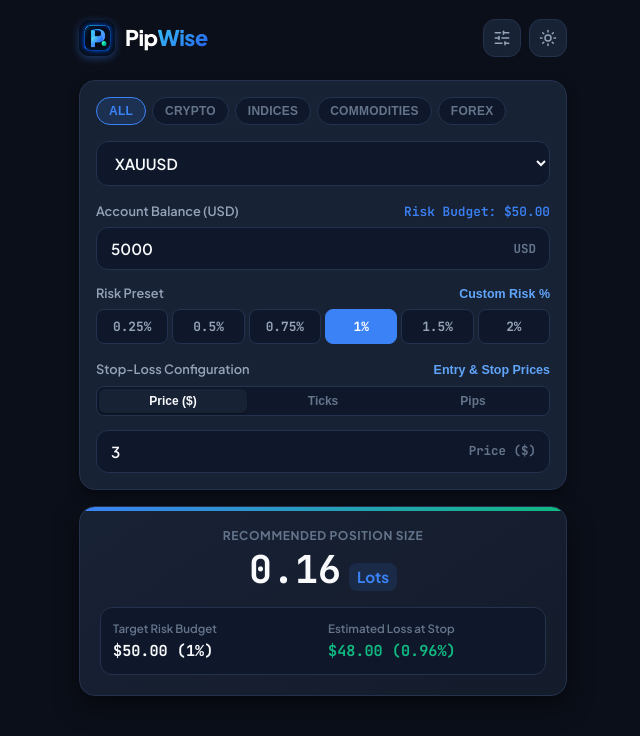
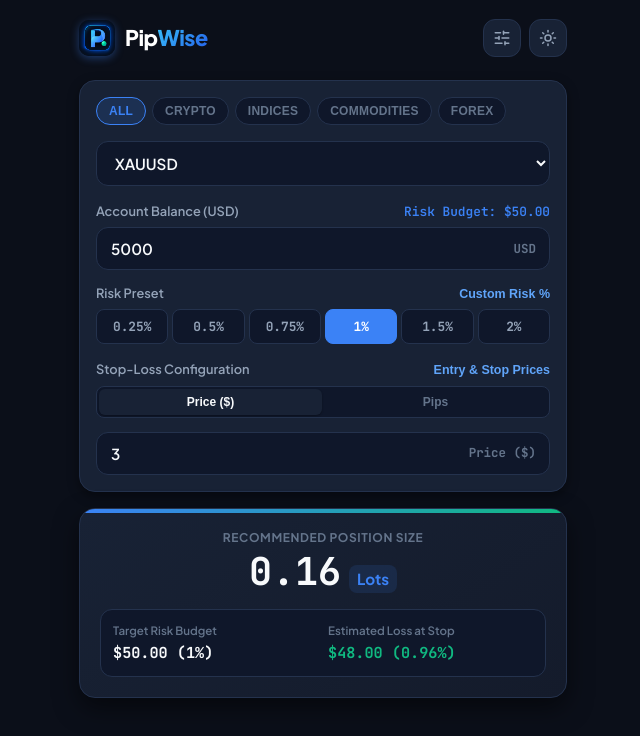
Before and after one commit to hemanthxctrl/PipWise, a React (Vite) app: page / in a window 1280 px wide. Shown: the top 736 px of the page, without its empty margins (317-957 px from the left). Built offline with nearby package versions, Linux system fonts and the light colour scheme.

Commit message:
Fix PWA install button and clean result card

```diff
--- a/src/App.tsx
+++ b/src/App.tsx
@@ -56,8 +56,58 @@ export const App: React.FC = () => {
   }, [theme]);
 
   // Active instrument specification (custom override if saved, otherwise default)
-  const activeSpec: InstrumentSpec =
+  const rawSpec: InstrumentSpec =
     customSpecs[symbol] || DEFAULT_INSTRUMENT_SPECS[symbol] || DEFAULT_INSTRUMENT_SPECS.XAUUSD;
+
+  // Sanitize activeSpec to guarantee 'ticks' is never a supported unit or default
+  const activeSpec: InstrumentSpec = React.useMemo(() => {
+    const supported = rawSpec.supportedStopUnits.filter(u => u !== 'ticks');
+    const finalSupported = supported.length > 0
+      ? supported
+      : (rawSpec.category === 'FOREX' ? ['price_diff', 'pips'] : ['price_diff', 'points']);
+    let defaultUnit = rawSpec.defaultStopUnit;
+    if (defaultUnit === 'ticks') {
+      defaultUnit = rawSpec.category === 'FOREX' ? 'pips' : 'price_diff';
+    }
+    return {
+      ...rawSpec,
+      supportedStopUnits: finalSupported,
+      defaultStopUnit: defaultUnit
+    };
+  }, [rawSpec]);
+
+  // Migrate any saved custom specs in localStorage that contain 'ticks'
+  useEffect(() => {
+    try {
+      const rawStored = window.localStorage.getItem('pipwise_instrument_specs');
+      if (rawStored && rawStored.includes('ticks')) {
+        const parsed = JSON.parse(rawStored) as Record<string, InstrumentSpec>;
+        let hasChanges = false;
+        const cleaned: Record<string, InstrumentSpec> = {};
+        for (const [key, spec] of Object.entries(parsed)) {
+          const supported = (spec.supportedStopUnits || []).filter(u => u !== 'ticks');
+          let def = spec.defaultStopUnit;
+          if (def === 'ticks') {
+            def = spec.category === 'FOREX' ? 'pips' : 'price_diff';
+            hasChanges = true;
+          }
+          if (supported.length !== (spec.supportedStopUnits || []).length) {
+            hasChanges = true;
+          }
+          cleaned[key] = {
+            ...spec,
+            supportedStopUnits: supported.length > 0 ? supported : ['price_diff', 'pips'],
+            defaultStopUnit: def
+          };
+        }
+        if (hasChanges) {
+          setCustomSpecs(cleaned);
+        }
+      }
+    } catch (e) {
+      console.warn('Error migrating customSpecs:', e);
+    }
+  }, [setCustomSpecs]);
 
   // Stop loss states
   const [stopLossDistance, setStopLossDistance] = useState<number>(() => {
@@ -67,10 +117,36 @@ export const App: React.FC = () => {
     return 10;
   });
 
-  const [selectedUnit, setSelectedUnit] = useState<StopLossUnit>(activeSpec.defaultStopUnit);
+  const [selectedUnit, setSelectedUnit] = useState<StopLossUnit>(() => {
+    return activeSpec.defaultStopUnit === 'ticks'
+      ? (activeSpec.category === 'FOREX' ? 'pips' : 'price_diff')
+      : activeSpec.defaultStopUnit;
+  });
   const [usePriceLevels, setUsePriceLevels] = useState<boolean>(false);
   const [entryPrice, setEntryPrice] = useState<number | undefined>(undefined);
   const [stopPrice, setStopPrice] = useState<number | undefined>(undefined);
+
+  // If a previously saved preference or state has 'ticks', migrate it safely
+  useEffect(() => {
+    if ((selectedUnit as string) === 'ticks') {
+      const targetUnit: StopLossUnit =
+        activeSpec.category === 'FOREX'
+          ? 'pips'
+          : (activeSpec.supportedStopUnits.includes('price_diff') ? 'price_diff' : 'points');
+
+      // Preserve actual stop-loss price distance by converting tick count using tickSize
+      const priceDiff = stopLossDistance * (activeSpec.tickSize || 1);
+      if (priceDiff > 0 && !isNaN(priceDiff)) {
+        const convertedDistance = convertPriceDiffToTargetUnit(priceDiff, targetUnit, activeSpec, entryPrice);
+        setSelectedUnit(targetUnit);
+        setStopLossDistance(convertedDistance);
+      } else {
+        // If conversion is not possible, require the user to re-enter
+        setSelectedUnit(targetUnit);
+        setStopLossDistance(0);
+      }
+    }
+  }, [selectedUnit, activeSpec, stopLossDistance, entryPrice]);
 
   // Exchange rate for non-USD loss currencies
   const defaultRate = DEFAULT_CONVERSION_RATES[activeSpec.lossCurrency] || 1.0;
--- a/src/components/StopLossInput.tsx
+++ b/src/components/StopLossInput.tsx
@@ -15,12 +15,15 @@ interface StopLossInputProps {
   onStopPriceChange: (val?: number) => void;
 }
 
-const UNIT_LABELS: Record<StopLossUnit, string> = {
-  price_diff: 'Price ($)',
-  pips: 'Pips',
-  ticks: 'Ticks',
-  points: 'Points',
-  percent: 'Percent (%)'
+export const getUnitLabel = (unit: StopLossUnit, spec: InstrumentSpec): string => {
+  if (unit === 'price_diff') {
+    return spec.quoteCurrency === 'USD' ? 'Price ($)' : `Price (${spec.quoteCurrency})`;
+  }
+  if (unit === 'pips') return 'Pips';
+  if (unit === 'points') return 'Points';
+  if (unit === 'percent') return 'Percent (%)';
+  if (unit === 'ticks') return 'Ticks';
+  return unit;
 };
 
 export const StopLossInput: React.FC<StopLossInputProps> = ({
@@ -36,6 +39,9 @@ export const StopLossInput: React.FC<StopLossInputProps> = ({
   stopPrice,
   onStopPriceChange
 }) => {
+  // Filter out 'ticks' so only Price ($) and Pips (or Points) are visible
+  const visibleUnits = spec.supportedStopUnits.filter(unit => unit !== 'ticks');
+
   return (
     <div style={{ display: 'flex', flexDirection: 'column', gap: '14px' }}>
       <div className="form-group">
@@ -60,14 +66,14 @@ export const StopLossInput: React.FC<StopLossInputProps> = ({
         {/* Unit switcher buttons */}
         {!usePriceLevels && (
           <div className="unit-switcher" style={{ marginBottom: '8px' }}>
-            {spec.supportedStopUnits.map(unit => (
+            {visibleUnits.map(unit => (
               <button
                 key={unit}
                 type="button"
                 className={`unit-btn ${selectedUnit === unit ? 'active' : ''}`}
                 onClick={() => onSelectUnit(unit)}
               >
-                {UNIT_LABELS[unit]}
+                {getUnitLabel(unit, spec)}
               </button>
             ))}
           </div>
@@ -85,7 +91,7 @@ export const StopLossInput: React.FC<StopLossInputProps> = ({
               onChange={(e) => onStopLossDistanceChange(Math.max(0, parseFloat(e.target.value) || 0))}
               placeholder="e.g. 20"
             />
-            <span className="unit-tag">{UNIT_LABELS[selectedUnit]}</span>
+            <span className="unit-tag">{getUnitLabel(selectedUnit, spec)}</span>
           </div>
         ) : (
           <div style={{ display: 'grid', gridTemplateColumns: '1fr 1fr', gap: '8px' }}>
--- a/src/data/defaultSpecs.ts
+++ b/src/data/defaultSpecs.ts
@@ -27,7 +27,7 @@ export const DEFAULT_INSTRUMENT_SPECS: Record<string, InstrumentSpec> = {
     minQuantity: 0.01,
     maxQuantity: 50.0,
     quantityStep: 0.01,
-    supportedStopUnits: ['price_diff', 'percent', 'ticks'],
+    supportedStopUnits: ['price_diff', 'pips'],
     defaultStopUnit: 'price_diff'
   },
   ETHUSD: {
@@ -45,7 +45,7 @@ export const DEFAULT_INSTRUMENT_SPECS: Record<string, InstrumentSpec> = {
     minQuantity: 0.05,
     maxQuantity: 100.0,
     quantityStep: 0.01,
-    supportedStopUnits: ['price_diff', 'percent', 'ticks'],
+    supportedStopUnits: ['price_diff', 'pips'],
     defaultStopUnit: 'price_diff'
   },
 
@@ -65,7 +65,7 @@ export const DEFAULT_INSTRUMENT_SPECS: Record<string, InstrumentSpec> = {
     minQuantity: 0.1,
     maxQuantity: 500.0,
     quantityStep: 0.1,
-    supportedStopUnits: ['points', 'ticks', 'price_diff'],
+    supportedStopUnits: ['price_diff', 'points'],
     defaultStopUnit: 'points'
   },
   JP225: {
@@ -83,7 +83,7 @@ export const DEFAULT_INSTRUMENT_SPECS: Record<string, InstrumentSpec> = {
     minQuantity: 0.1,
     maxQuantity: 500.0,
     quantityStep: 0.1,
-    supportedStopUnits: ['points', 'ticks', 'price_diff'],
+    supportedStopUnits: ['price_diff', 'points'],
     defaultStopUnit: 'points'
   },
 
@@ -103,7 +103,7 @@ export const DEFAULT_INSTRUMENT_SPECS: Record<string, InstrumentSpec> = {
     minQuantity: 0.01,
     maxQuantity: 100.0,
     quantityStep: 0.01,
-    supportedStopUnits: ['price_diff', 'ticks', 'pips'],
+    supportedStopUnits: ['price_diff', 'pips'],
     defaultStopUnit: 'price_diff'
   },
   XAGUSD: {
@@ -121,7 +121,7 @@ export const DEFAULT_INSTRUMENT_SPECS: Record<string, InstrumentSpec> = {
     minQuantity: 0.01,
     maxQuantity: 50.0,
     quantityStep: 0.01,
-    supportedStopUnits: ['price_diff', 'ticks', 'pips'],
+    supportedStopUnits: ['price_diff', 'pips'],
     defaultStopUnit: 'price_diff'
   },
   USOIL: {
@@ -139,7 +139,7 @@ export const DEFAULT_INSTRUMENT_SPECS: Record<string, InstrumentSpec> = {
     minQuantity: 0.01,
     maxQuantity: 100.0,
     quantityStep: 0.01,
-    supportedStopUnits: ['price_diff', 'ticks'],
+    supportedStopUnits: ['price_diff', 'pips'],
     defaultStopUnit: 'price_diff'
   },
 
@@ -159,7 +159,7 @@ export const DEFAULT_INSTRUMENT_SPECS: Record<string, InstrumentSpec> = {
     minQuantity: 0.01,
     maxQuantity: 100.0,
     quantityStep: 0.01,
-    supportedStopUnits: ['pips', 'price_diff'],
+    supportedStopUnits: ['price_diff', 'pips'],
     defaultStopUnit: 'pips'
   },
   GBPUSD: {
@@ -177,7 +177,7 @@ export const DEFAULT_INSTRUMENT_SPECS: Record<string, InstrumentSpec> = {
     minQuantity: 0.01,
     maxQuantity: 100.0,
     quantityStep: 0.01,
-    supportedStopUnits: ['pips', 'price_diff'],
+    supportedStopUnits: ['price_diff', 'pips'],
     defaultStopUnit: 'pips'
   },
   AUDUSD: {
@@ -195,7 +195,7 @@ export const DEFAULT_INSTRUMENT_SPECS: Record<string, InstrumentSpec> = {
     minQuantity: 0.01,
     maxQuantity: 100.0,
     quantityStep: 0.01,
-    supportedStopUnits: ['pips', 'price_diff'],
+    supportedStopUnits: ['price_diff', 'pips'],
     defaultStopUnit: 'pips'
   },
   NZDUSD: {
@@ -213,7 +213,7 @@ export const DEFAULT_INSTRUMENT_SPECS: Record<string, InstrumentSpec> = {
     minQuantity: 0.01,
     maxQuantity: 100.0,
     quantityStep: 0.01,
-    supportedStopUnits: ['pips', 'price_diff'],
+    supportedStopUnits: ['price_diff', 'pips'],
     defaultStopUnit: 'pips'
   },
   USDJPY: {
@@ -231,7 +231,7 @@ export const DEFAULT_INSTRUMENT_SPECS: Record<string, InstrumentSpec> = {
     minQuantity: 0.01,
     maxQuantity: 100.0,
     quantityStep: 0.01,
-    supportedStopUnits: ['pips', 'price_diff'],
+    supportedStopUnits: ['price_diff', 'pips'],
     defaultStopUnit: 'pips'
   },
   USDCHF: {
@@ -249,7 +249,7 @@ export const DEFAULT_INSTRUMENT_SPECS: Record<string, InstrumentSpec> = {
     minQuantity: 0.01,
     maxQuantity: 100.0,
     quantityStep: 0.01,
-    supportedStopUnits: ['pips', 'price_diff'],
+    supportedStopUnits: ['price_diff', 'pips'],
     defaultStopUnit: 'pips'
   },
   USDCAD: {
@@ -267,7 +267,7 @@ export const DEFAULT_INSTRUMENT_SPECS: Record<string, InstrumentSpec> = {
     minQuantity: 0.01,
     maxQuantity: 100.0,
     quantityStep: 0.01,
-    supportedStopUnits: ['pips', 'price_diff'],
+    supportedStopUnits: ['price_diff', 'pips'],
     defaultStopUnit: 'pips'
   }
 };
--- a/src/index.css
+++ b/src/index.css
@@ -362,11 +362,13 @@ body {
   border-radius: var(--radius-sm);
   padding: 2px;
   gap: 2px;
+  width: 100%;
 }
 
 .unit-btn {
-  flex: 1;
-  padding: 5px 8px;
+  flex: 1 1 50%;
+  width: 50%;
+  padding: 6px 8px;
   font-size: 0.75rem;
   font-weight: 600;
   background: transparent;
@@ -374,7 +376,7 @@ body {
   border-radius: 6px;
   color: var(--text-muted);
   cursor: pointer;
-  text-transform: capitalize;
+  text-align: center;
   transition: all 0.15s ease;
 }
 
```
